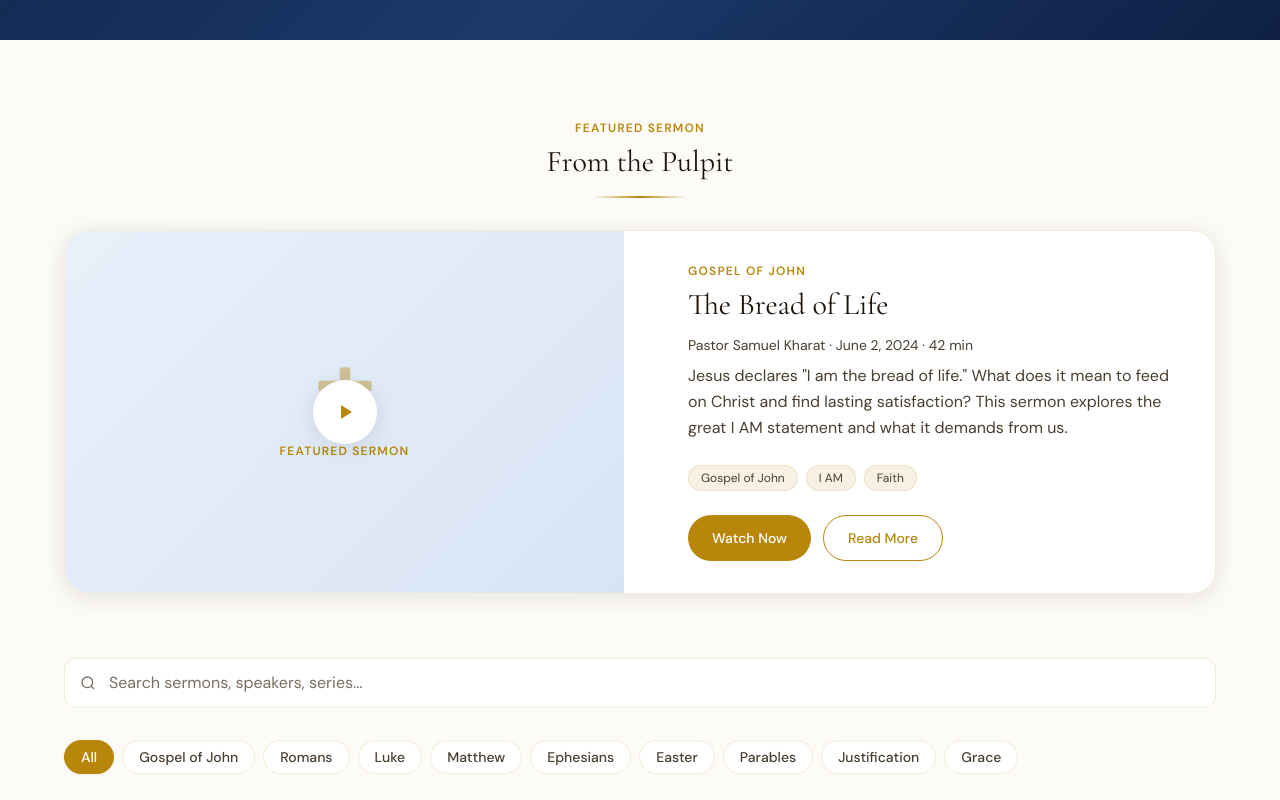
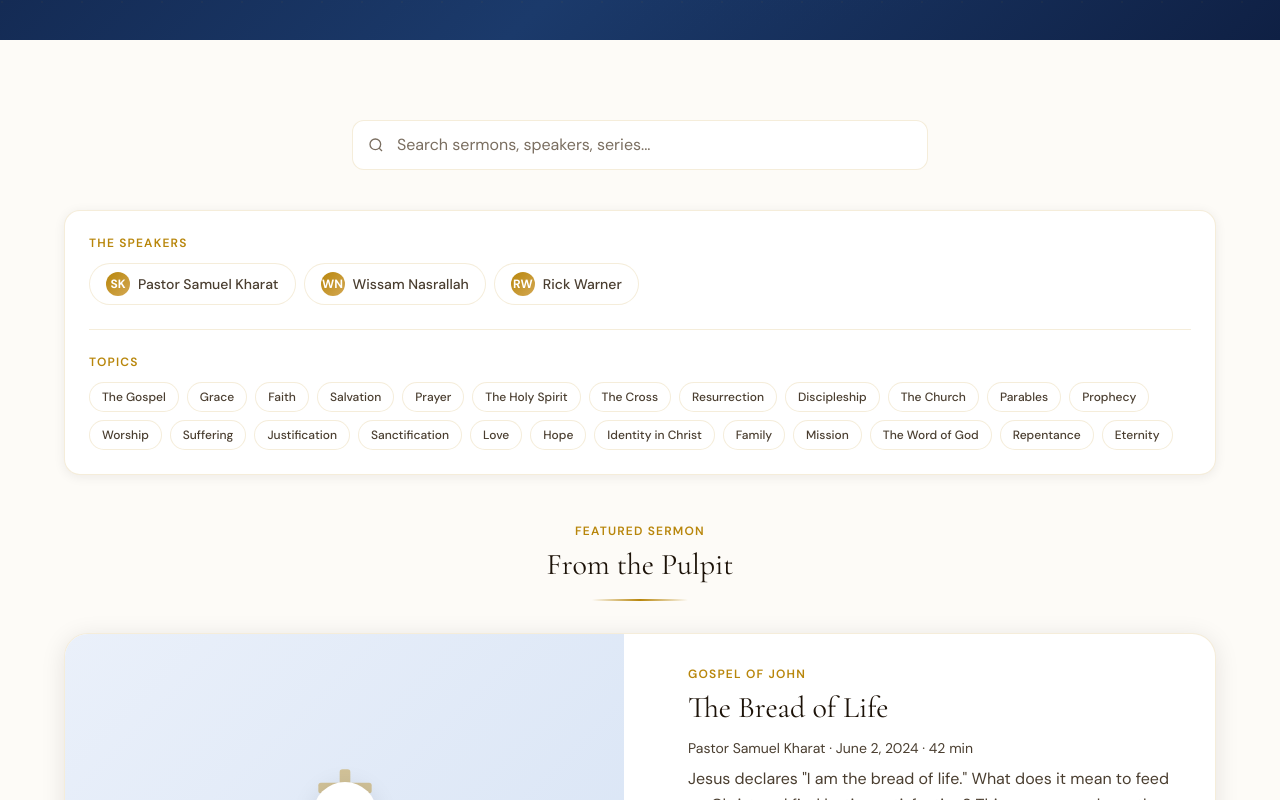
Before and after one commit to Zenithcreativesteam/bikfayah-church, a Next.js app: page /en/sermons in a window 1280 px wide. Shown: the part 400-1200 px from the top of the page. Built offline with nearby package versions, Linux system fonts and the light colour scheme; no server answers.

Commit message:
Sermons: search on top, Speaker + Topic filter sections, fix Read More on featured card

```diff
--- a/components/SermonCard.tsx
+++ b/components/SermonCard.tsx
@@ -80,9 +80,11 @@ export default function SermonCard({ sermon, variant = 'grid' }: SermonCardProps
                 {tCommon('watchNow')}
               </a>
             )}
-            <Link href={`/${locale}/sermons/${sermon.slug}`} className="btn-outline text-sm">
-              {tCommon('readMore')}
-            </Link>
+            {!sermon.youtubeUrl && (
+              <Link href={`/${locale}/sermons/${sermon.slug}`} className="btn-outline text-sm">
+                {tCommon('readMore')}
+              </Link>
+            )}
           </div>
         </div>
       </div>
--- a/components/SermonsClient.tsx
+++ b/components/SermonsClient.tsx
@@ -5,7 +5,19 @@ import SermonCard from './SermonCard';
 import RevealOnScroll from './RevealOnScroll';
 import { Sermon } from '@/lib/fallback-data';
 
-const ALL_TAGS = ['All', 'Gospel of John', 'Romans', 'Luke', 'Matthew', 'Ephesians', 'Easter', 'Parables', 'Justification', 'Grace'];
+const SPEAKERS = [
+  { key: 'Samuel Kharat', label: 'Pastor Samuel Kharat', initials: 'SK' },
+  { key: 'Wissam Nasrallah', label: 'Wissam Nasrallah', initials: 'WN' },
+  { key: 'Rick Warner', label: 'Rick Warner', initials: 'RW' },
+];
+
+const TOPICS = [
+  'The Gospel', 'Grace', 'Faith', 'Salvation', 'Prayer',
+  'The Holy Spirit', 'The Cross', 'Resurrection', 'Discipleship',
+  'The Church', 'Parables', 'Prophecy', 'Worship', 'Suffering',
+  'Justification', 'Sanctification', 'Love', 'Hope', 'Identity in Christ',
+  'Family', 'Mission', 'The Word of God', 'Repentance', 'Eternity',
+];
 
 interface SermonsClientProps {
   sermons: Sermon[];
@@ -15,13 +27,11 @@ export default function SermonsClient({ sermons }: SermonsClientProps) {
   const t = useTranslations('sermons');
   const locale = useLocale();
   const [query, setQuery] = useState('');
-  const [activeTag, setActiveTag] = useState('All');
+  const [activeSpeaker, setActiveSpeaker] = useState('');
+  const [activeTopic, setActiveTopic] = useState('');
 
   const featured = sermons.find(s => s.featured) ?? sermons[0];
   const rest = sermons.filter(s => !s.featured);
-
-  // Only show tag filters if at least one sermon actually has tags
-  const hasTags = sermons.some(s => s.tags && s.tags.length > 0);
 
   const filtered = useMemo(() => {
     return rest.filter(s => {
@@ -33,15 +43,114 @@ export default function SermonsClient({ sermons }: SermonsClientProps) {
         title.toLowerCase().includes(query.toLowerCase()) ||
         speaker.toLowerCase().includes(query.toLowerCase()) ||
         series.toLowerCase().includes(query.toLowerCase());
-      const matchesTag = activeTag === 'All' || (s.tags ?? []).includes(activeTag);
-      return matchesQuery && matchesTag;
+      const matchesSpeaker = !activeSpeaker || s.speaker.includes(activeSpeaker);
+      const matchesTopic = !activeTopic || (s.tags ?? []).includes(activeTopic) ||
+        title.toLowerCase().includes(activeTopic.toLowerCase());
+      return matchesQuery && matchesSpeaker && matchesTopic;
     });
-  }, [rest, query, activeTag, locale]);
+  }, [rest, query, activeSpeaker, activeTopic, locale]);
+
+  const toggle = (val: string, current: string, set: (v: string) => void) =>
+    set(current === val ? '' : val);
 
   return (
     <section className="section-warm">
       <div className="container-church">
-        {/* Featured */}
+
+        {/* ── Search ── */}
+        <RevealOnScroll>
+          <div className="relative max-w-xl mx-auto mb-10">
+            <svg className="absolute left-4 top-1/2 -translate-y-1/2 text-brown-muted" width="16" height="16" viewBox="0 0 24 24" fill="none" stroke="currentColor" strokeWidth="2">
+              <circle cx="11" cy="11" r="8"/><path d="m21 21-4.35-4.35"/>
+            </svg>
+            <input
+              type="search"
+              value={query}
+              onChange={e => setQuery(e.target.value)}
+              placeholder={t('searchPlaceholder')}
+              className="input-warm pl-11"
+            />
+          </div>
+        </RevealOnScroll>
+
+        {/* ── Filter sections ── */}
+        <RevealOnScroll delay={0.05}>
+          <div className="bg-white rounded-2xl border border-gold-light shadow-warm p-6 mb-12 space-y-6">
+
+            {/* The Speakers */}
+            <div>
+              <p className="text-xs font-sans font-semibold uppercase tracking-widest text-gold mb-3">
+                {locale === 'ar' ? 'المتحدثون' : 'The Speakers'}
+              </p>
+              <div className="flex flex-wrap gap-2">
+                {SPEAKERS.map(s => (
+                  <button
+                    key={s.key}
+                    onClick={() => toggle(s.key, activeSpeaker, setActiveSpeaker)}
+                    className={`inline-flex items-center gap-2 px-4 py-2 rounded-full text-sm font-medium border transition-all ${
+                      activeSpeaker === s.key
+                        ? 'bg-navy text-white border-navy shadow-sm'
+                        : 'border-gold-light text-brown-mid hover:border-navy hover:text-navy bg-white'
+                    }`}
+                  >
+                    <span className={`w-6 h-6 rounded-full flex items-center justify-center text-xs font-bold flex-shrink-0 ${
+                      activeSpeaker === s.key ? 'bg-white/20 text-white' : 'text-white'
+                    }`}
+                      style={{ background: activeSpeaker === s.key ? 'rgba(255,255,255,0.2)' : 'linear-gradient(135deg, #B8860B, #D4A853)' }}
+                    >
+                      {s.initials}
+                    </span>
+                    {s.label}
+                  </button>
+                ))}
+              </div>
+            </div>
+
+            {/* Divider */}
+            <div className="border-t border-gold-light" />
+
+            {/* Topics */}
+            <div>
+              <p className="text-xs font-sans font-semibold uppercase tracking-widest text-gold mb-3">
+                {locale === 'ar' ? 'المواضيع' : 'Topics'}
+              </p>
+              <div className="flex flex-wrap gap-2">
+                {TOPICS.map(topic => (
+                  <button
+                    key={topic}
+                    onClick={() => toggle(topic, activeTopic, setActiveTopic)}
+                    className={`px-3 py-1.5 rounded-full text-xs font-medium border transition-all ${
+                      activeTopic === topic
+                        ? 'bg-gold text-white border-gold shadow-sm'
+                        : 'border-gold-light text-brown-mid hover:border-gold hover:text-gold bg-white'
+                    }`}
+                  >
+                    {topic}
+                  </button>
+                ))}
+              </div>
+            </div>
+
+            {/* Active filters summary + clear */}
+            {(activeSpeaker || activeTopic || query) && (
+              <div className="flex items-center justify-between pt-1 border-t border-gold-light">
+                <p className="text-xs text-brown-muted">
+                  {filtered.length} {filtered.length === 1 ? 'result' : 'results'}
+                  {activeSpeaker && <span className="ml-2 px-2 py-0.5 bg-navy/10 text-navy rounded-full">{activeSpeaker}</span>}
+                  {activeTopic && <span className="ml-2 px-2 py-0.5 bg-gold/10 text-gold rounded-full">{activeTopic}</span>}
+                </p>
+                <button
+                  onClick={() => { setActiveSpeaker(''); setActiveTopic(''); setQuery(''); }}
+                  className="text-xs text-brown-muted hover:text-brown-deep underline"
+                >
+                  {locale === 'ar' ? 'مسح الكل' : 'Clear all'}
+                </button>
+              </div>
+            )}
+          </div>
+        </RevealOnScroll>
+
+        {/* ── Featured ── */}
         {featured && (
           <div className="mb-16">
             <RevealOnScroll>
@@ -57,43 +166,7 @@ export default function SermonsClient({ sermons }: SermonsClientProps) {
           </div>
         )}
 
-        {/* Search + tag filters */}
-        <RevealOnScroll>
-          <div className="flex flex-col md:flex-row gap-4 mb-8">
-            <div className="relative flex-1">
-              <svg className="absolute left-4 top-1/2 -translate-y-1/2 text-brown-muted" width="16" height="16" viewBox="0 0 24 24" fill="none" stroke="currentColor" strokeWidth="2">
-                <circle cx="11" cy="11" r="8"/><path d="m21 21-4.35-4.35"/>
-              </svg>
-              <input
-                type="search"
-                value={query}
-                onChange={e => setQuery(e.target.value)}
-                placeholder={t('searchPlaceholder')}
-                className="input-warm pl-11"
-              />
-            </div>
-          </div>
-
-          {hasTags && (
-            <div className="flex flex-wrap gap-2 mb-10">
-              {ALL_TAGS.map(tag => (
-                <button
-                  key={tag}
-                  onClick={() => setActiveTag(tag)}
-                  className={`px-4 py-1.5 rounded-full text-sm font-medium border transition-all ${
-                    activeTag === tag
-                      ? 'bg-gold text-white border-gold shadow-warm-sm'
-                      : 'border-gold-light text-brown-mid hover:border-gold hover:text-gold bg-white'
-                  }`}
-                >
-                  {tag === 'All' ? t('filterAll') : tag}
-                </button>
-              ))}
-            </div>
-          )}
-        </RevealOnScroll>
-
-        {/* Grid */}
+        {/* ── Grid ── */}
         {rest.length === 0 && !featured ? (
           <div className="text-center py-16 text-brown-muted">{t('noResults')}</div>
         ) : filtered.length === 0 ? (
```
